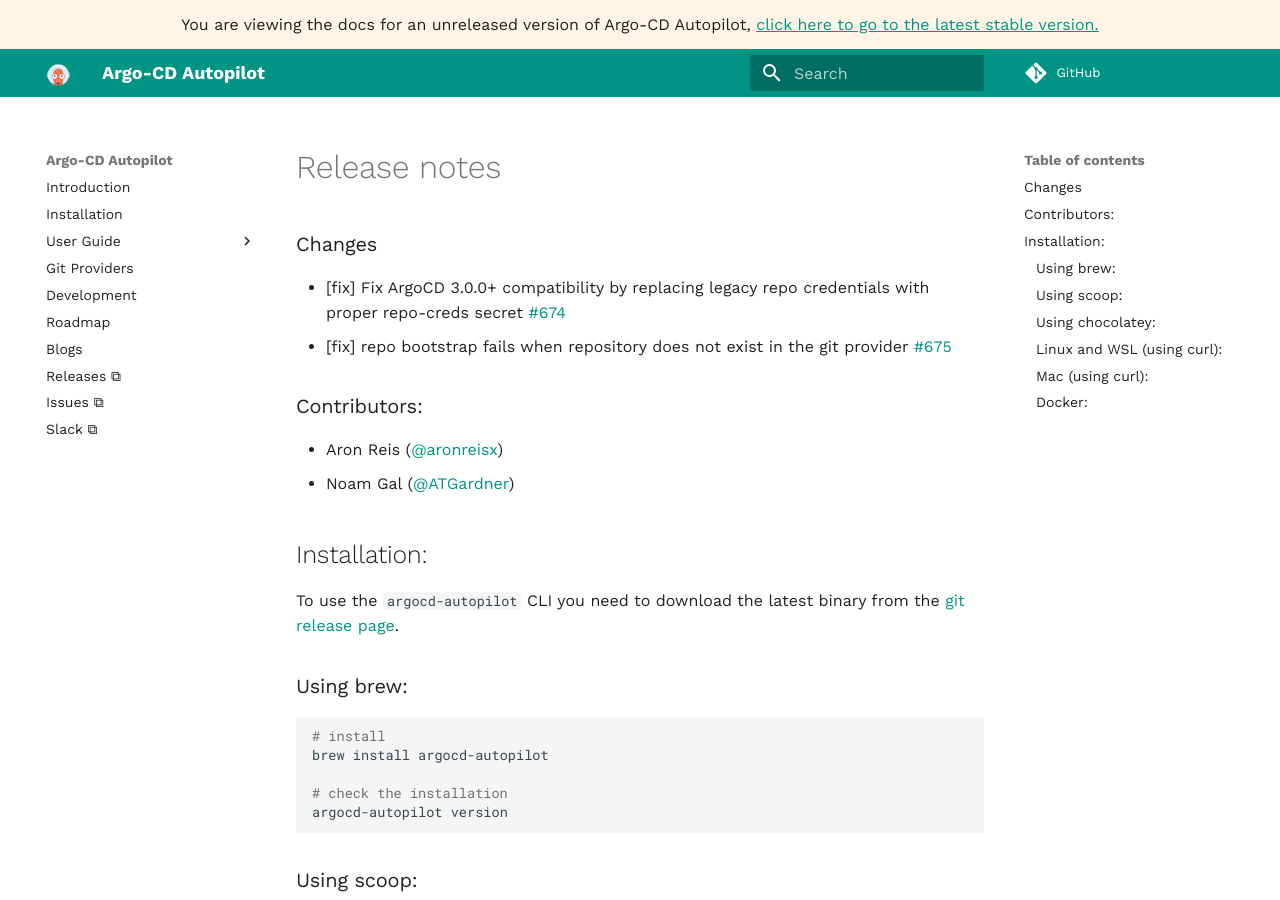
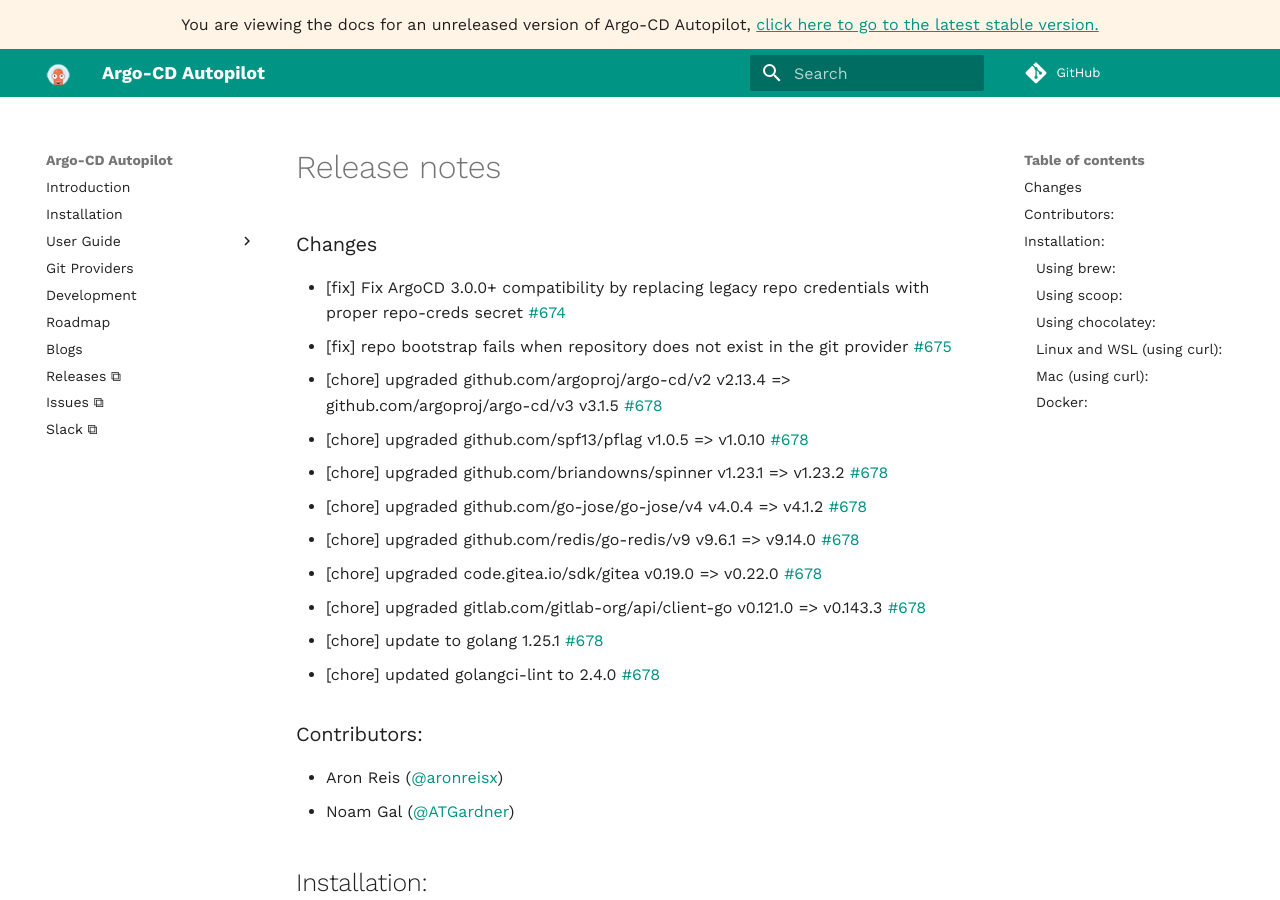
Before and after one commit to argoproj-labs/argocd-autopilot, an MkDocs documentation site: the page built from docs/releases/release_notes.md, in a window 1280 px wide and 900 px high. Built offline with MkDocs 1.6.1 and Material for MkDocs 9.7.7, drawn with Linux system fonts in a browser that asks for light colours; comment, search, counter and statistics services are not loaded.

Commit message:
chore: update release notes and changelog for v0.4.20
- Added dependency upgrades for various packages including ArgoCD, pflag, spinner, go-jose, redis, gitea, and gitlab client.
- Updated Go version to 1.25.1 and golangci-lint to 2.4.0.

Signed-off-by: Noam Gal <noam.gal@octopus.com>

```diff
--- a/docs/releases/release_notes.md
+++ b/docs/releases/release_notes.md
@@ -2,6 +2,15 @@
 
 - [fix] Fix ArgoCD 3.0.0+ compatibility by replacing legacy repo credentials with proper repo-creds secret [#674](https://github.com/argoproj-labs/argocd-autopilot/pull/674)
 - [fix] repo bootstrap fails when repository does not exist in the git provider [#675](https://github.com/argoproj-labs/argocd-autopilot/issues/675)
+- [chore] upgraded github.com/argoproj/argo-cd/v2 v2.13.4 => github.com/argoproj/argo-cd/v3 v3.1.5 [#678](https://github.com/argoproj-labs/argocd-autopilot/pull/678)
+- [chore] upgraded github.com/spf13/pflag v1.0.5 => v1.0.10 [#678](https://github.com/argoproj-labs/argocd-autopilot/pull/678)
+- [chore] upgraded github.com/briandowns/spinner v1.23.1 => v1.23.2 [#678](https://github.com/argoproj-labs/argocd-autopilot/pull/678)
+- [chore] upgraded github.com/go-jose/go-jose/v4 v4.0.4 => v4.1.2 [#678](https://github.com/argoproj-labs/argocd-autopilot/pull/678)
+- [chore] upgraded github.com/redis/go-redis/v9 v9.6.1 => v9.14.0 [#678](https://github.com/argoproj-labs/argocd-autopilot/pull/678)
+- [chore] upgraded code.gitea.io/sdk/gitea v0.19.0 => v0.22.0 [#678](https://github.com/argoproj-labs/argocd-autopilot/pull/678)
+- [chore] upgraded gitlab.com/gitlab-org/api/client-go v0.121.0 => v0.143.3 [#678](https://github.com/argoproj-labs/argocd-autopilot/pull/678)
+- [chore] update to golang 1.25.1 [#678](https://github.com/argoproj-labs/argocd-autopilot/pull/678)
+- [chore] updated golangci-lint to 2.4.0 [#678](https://github.com/argoproj-labs/argocd-autopilot/pull/678)
 
 ### Contributors:
 
```
Also changed, not shown: CHANGELOG.md (+9 -0 lines).
